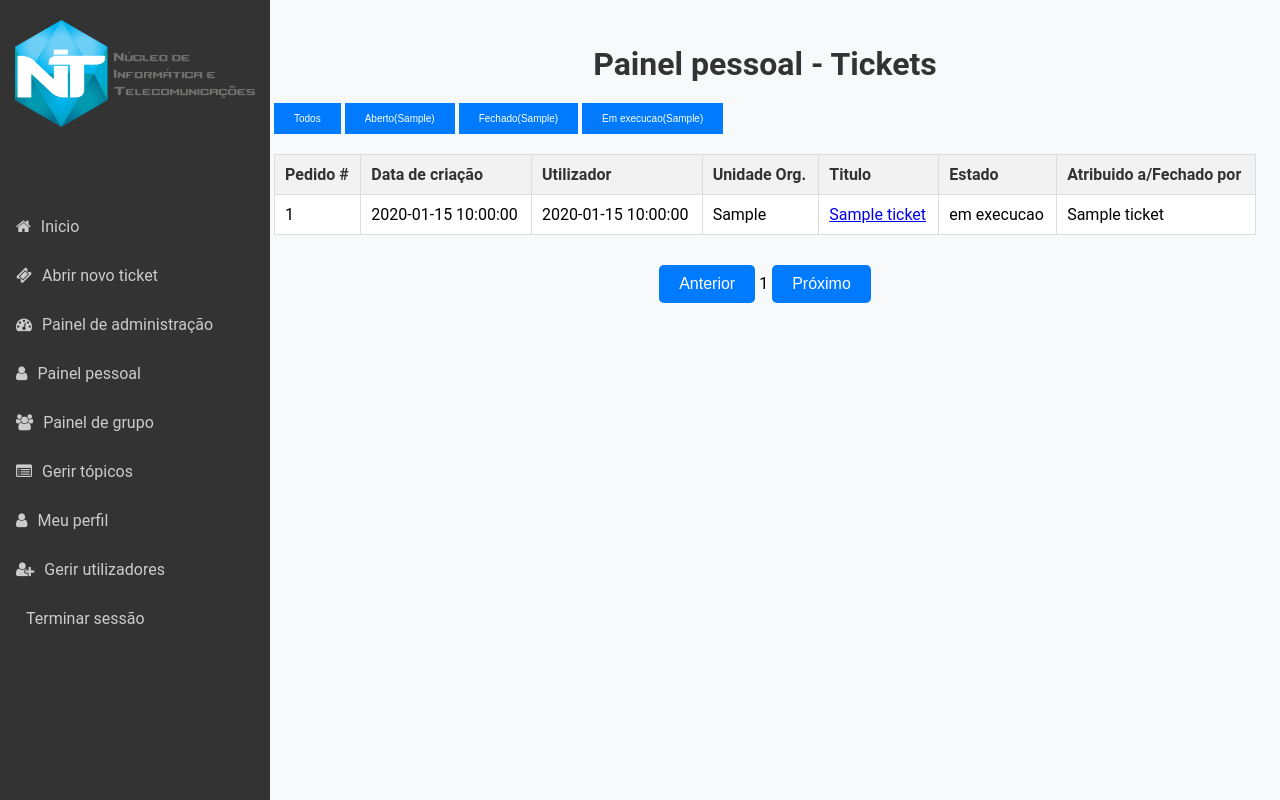
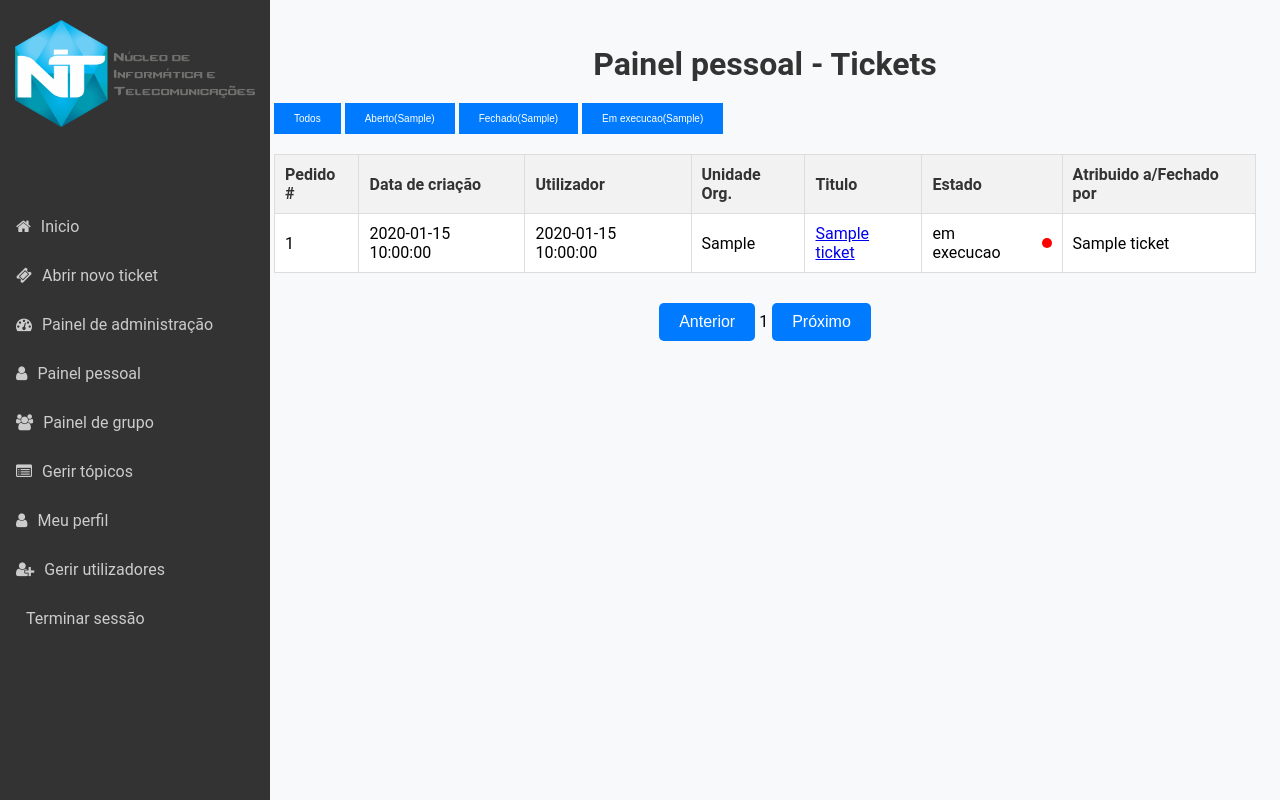
Before and after one commit to RafaelPereira014/helpdeskv2, a Flask app: template templates/personal_pannel.html in a window 1280 px wide. Run offline with Flask 3, Linux system fonts and the light colour scheme; the template is opened without the code that fills it: most values are stand-ins (such as "Sample title", 1, 10 or a date in 2020); parts of the project's set-up code (start-up, migrations or seed data) failed here and were passed over; some libraries are stand-ins or nearby versions.

Commit message:
add files changes and new notification option

```diff
--- a/app.py
+++ b/app.py
@@ -579,10 +579,8 @@ def admin_required(f):
 def admin_panel():
     search_keyword = request.args.get('search')
 
-
     if search_keyword:
         tickets = search_tickets(search_keyword)  # Search for tickets matching the keyword
-        print(tickets)
     else:
         tickets = get_all_tickets()  # Fetch all tickets from the database
 
@@ -591,10 +589,19 @@ def admin_panel():
     executing_tickets = no_execution_tickets()
 
     for ticket in tickets:
+        # Retrieve attributed name
         ticket['attributed_name'] = attributed_to_by_ticket(ticket['id'])
 
 
-    return render_template('admin_pannel.html', tickets=tickets, open_tickets=open_tickets, closed_tickets=closed_tickets, executing_tickets=executing_tickets)
+
+
+    return render_template(
+        'admin_pannel.html',
+        tickets=tickets,
+        open_tickets=open_tickets,
+        closed_tickets=closed_tickets,
+        executing_tickets=executing_tickets
+    )
 
 @app.route('/update_group_id/<int:ticket_id>', methods=['POST'])
 def update_group_id(ticket_id):
@@ -716,6 +723,19 @@ def personal_panel():
     user_id = session['user_id']
     # Fetch the group_id associated with the user
     tickets = get_tickets_for_user(user_id)
+
+    for ticket in tickets:
+        # Get the latest ticket message
+        info = get_latest_ticket_message(ticket['id'])
+
+        # Add sent_from_user property to the ticket
+        ticket['sent_from_user'] = False  # Default value
+
+        # Check if info exists and sender_type is 'user'
+        if info and info.get('sender_type') == 'user':
+            ticket['sent_from_user'] = True
+
+        print(ticket['sent_from_user'])
     user_name = get_username(user_id)
     closed_tickets = get_closed_tickets_count_by_admin(user_name)
     opened_tickets = get_opened_tickets_count_by_user(user_id)
--- a/templates/personal_pannel.html
+++ b/templates/personal_pannel.html
@@ -14,8 +14,34 @@
     <meta name="viewport" content="width=device-width, initial-scale=1">
     <link rel="stylesheet" href="https://cdnjs.cloudflare.com/ajax/libs/font-awesome/4.7.0/css/font-awesome.min.css">
     <title>Painel de grupo - Tickets</title>
+    <style>
+        .state-container {
+            display: flex;
+            align-items: center;
+            position: relative;
+        }
+
+        .state-container span {
+            margin-right: 10px; /* Space between the state text and the dot */
+        }
+
+        .rod {
+            width: 0; /* No width initially */
+            height: 0; /* No height initially */
+            background-color: transparent;
+            border-radius: 50%; /* Makes it a circle */
+            transition: background-color 0.3s ease;
+        }
+
+        .red-rod {
+            width: 10px;   /* Size of the dot */
+            height: 10px;  /* Size of the dot */
+            background-color: red;  /* Red color */
+            margin-left: 5px; /* Adds some space between the state text and the dot */
+        }
+    </style>
 </head>
-<body>
+
     <div class="sidenav">
         <img src="{{ url_for('static', filename='images/NIT_logo.png') }}" alt="logo-main" class="logo-main">
         <div class="sidenav">
@@ -99,7 +125,8 @@
                     title: "{{ ticket.title }}",
                     state: "{{ ticket.state }}",
                     closed_by: "{{ ticket.closed_by }}",
-                    attributed_to_name: "{{ ticket.attributed_to_name }}"
+                    attributed_to_name: "{{ ticket.attributed_to_name }}",
+                    sent_from_user: {{ ticket.sent_from_user | tojson }} // Add sent_from_user status
                 },
                 {% endfor %}
             ];
@@ -125,7 +152,6 @@
                 } else if (currentFilter === 'fechado') {
                     filteredTickets = tickets.filter(ticket => ticket.state === 'Fechado');
                 } else if (currentFilter === 'em execucao') {
-                    // Adjusted filter condition for "em execução"
                     filteredTickets = tickets.filter(ticket => ticket.state.toLowerCase().includes('execucao'));
                 } else {
                     filteredTickets = tickets;
@@ -138,6 +164,8 @@
 
                 for (var i = startIdx; i < endIdx; i++) {
                     var ticket = filteredTickets[i];
+                    var rodClass = ticket.sent_from_user ? 'red-rod' : ''; // Conditionally apply the red rod class
+
                     var row = document.createElement('tr');
                     row.innerHTML = `
                         <td>${ticket.id}</td>
@@ -145,12 +173,16 @@
                         <td>${ticket.created_by_user}</td>
                         <td>${ticket.UnidadeOrg}</td>
                         <td><a href="/ticket_details/${ticket.id}">${ticket.title}</a></td>
-                        <td>${ticket.state}</td>
+                        <td>
+                            <div class="state-container">
+                                <span>${ticket.state}</span>
+                                <div class="rod ${rodClass}"></div> <!-- Red rod indicator -->
+                            </div>
+                        </td>
                         <td>${ticket.state === 'Fechado' ? ticket.closed_by : ticket.state === 'em execucao' ? ticket.attributed_to_name : '-'}</td>
                     `;
                     tableBody.appendChild(row);
                 }
-
 
                 pageNumSpan.textContent = currentPage;
             }
```
Also changed, not shown: db_operations.py (+24 -0 lines).
